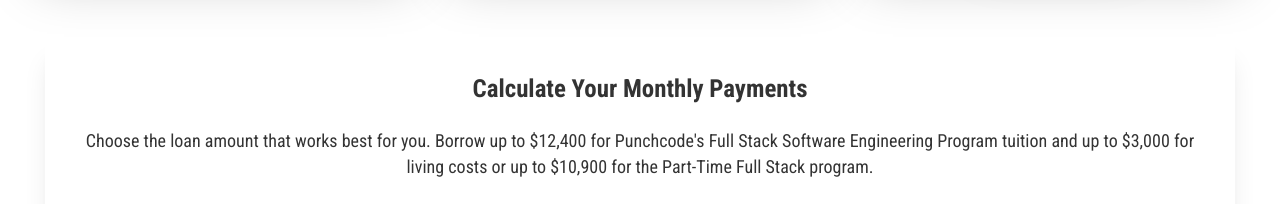
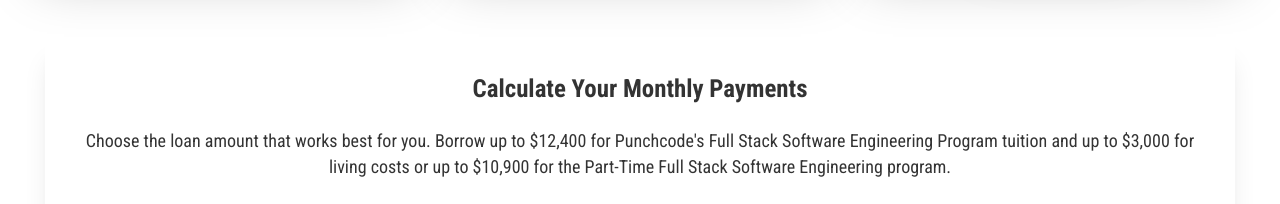
Before and after one commit to chrisdesilva/skills_fund_punchcode, a Gatsby site: page / in a window 1280 px wide. Shown: the part 1120-1324 px from the top of the page. Built offline with nearby package versions, Linux system fonts and the light colour scheme; Gatsby itself is replaced by a stand-in of ours; some packages are replaced by stand-ins of ours; no server answers.

Commit message:
Update program name in max loan text

```diff
--- a/src/constants/programInfo.js
+++ b/src/constants/programInfo.js
@@ -337,7 +337,7 @@ export const programLoanInfo = [
 
 // ***** BEGIN LOAN CALC TEXT INFO *****
 export const programMaxText =
-	"Choose the loan amount that works best for you. Borrow up to $12,400 for Punchcode's Full Stack Software Engineering Program tuition and up to $3,000 for living costs or up to $10,900 for the Part-Time Full Stack program.";
+	"Choose the loan amount that works best for you. Borrow up to $12,400 for Punchcode's Full Stack Software Engineering Program tuition and up to $3,000 for living costs or up to $10,900 for the Part-Time Full Stack Software Engineering program.";
 
 export const paymentTable = {
 	headers: [ 'Program', 'Tuition', 'Cost of Living', 'Max Total' ],
```
